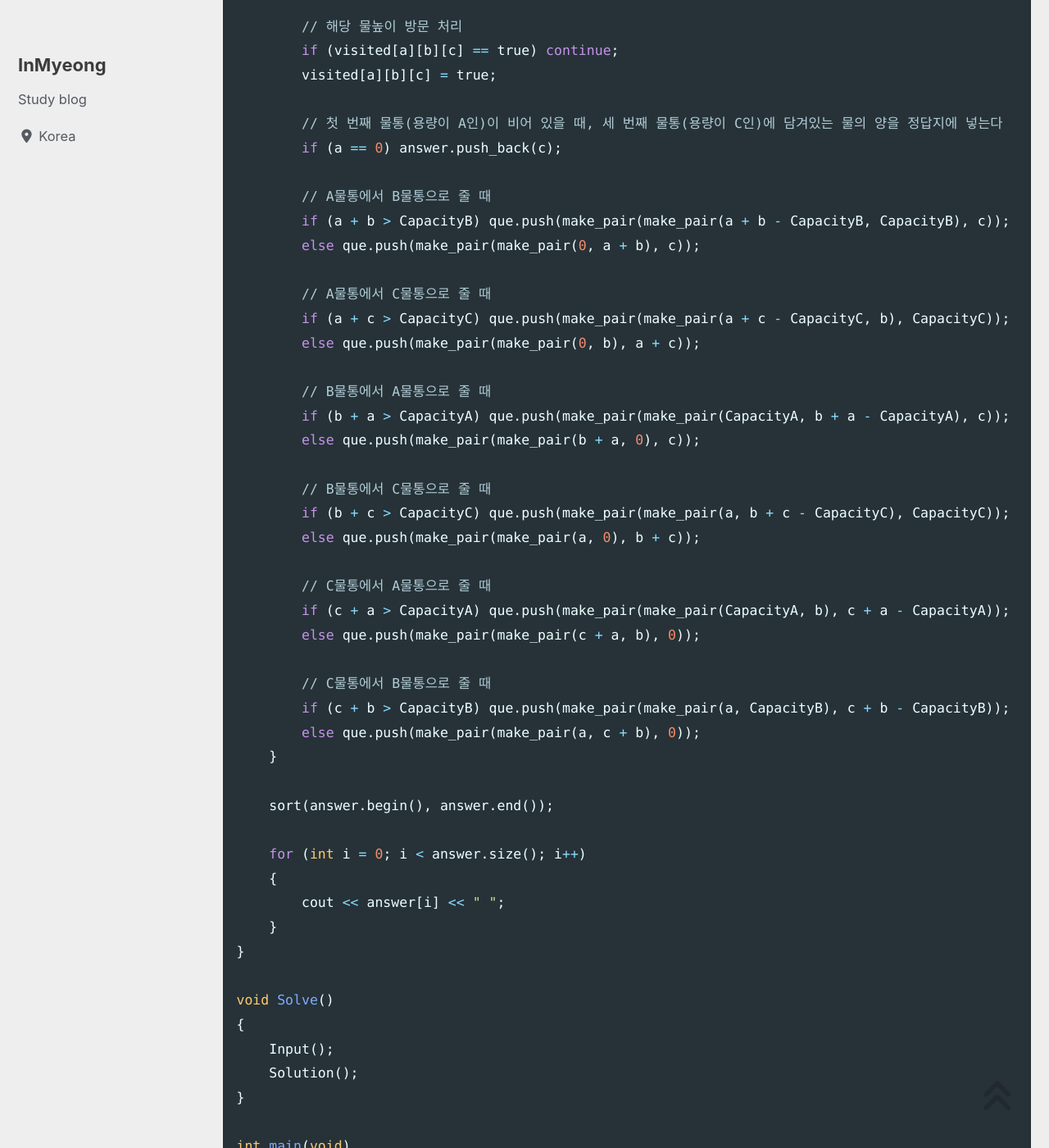
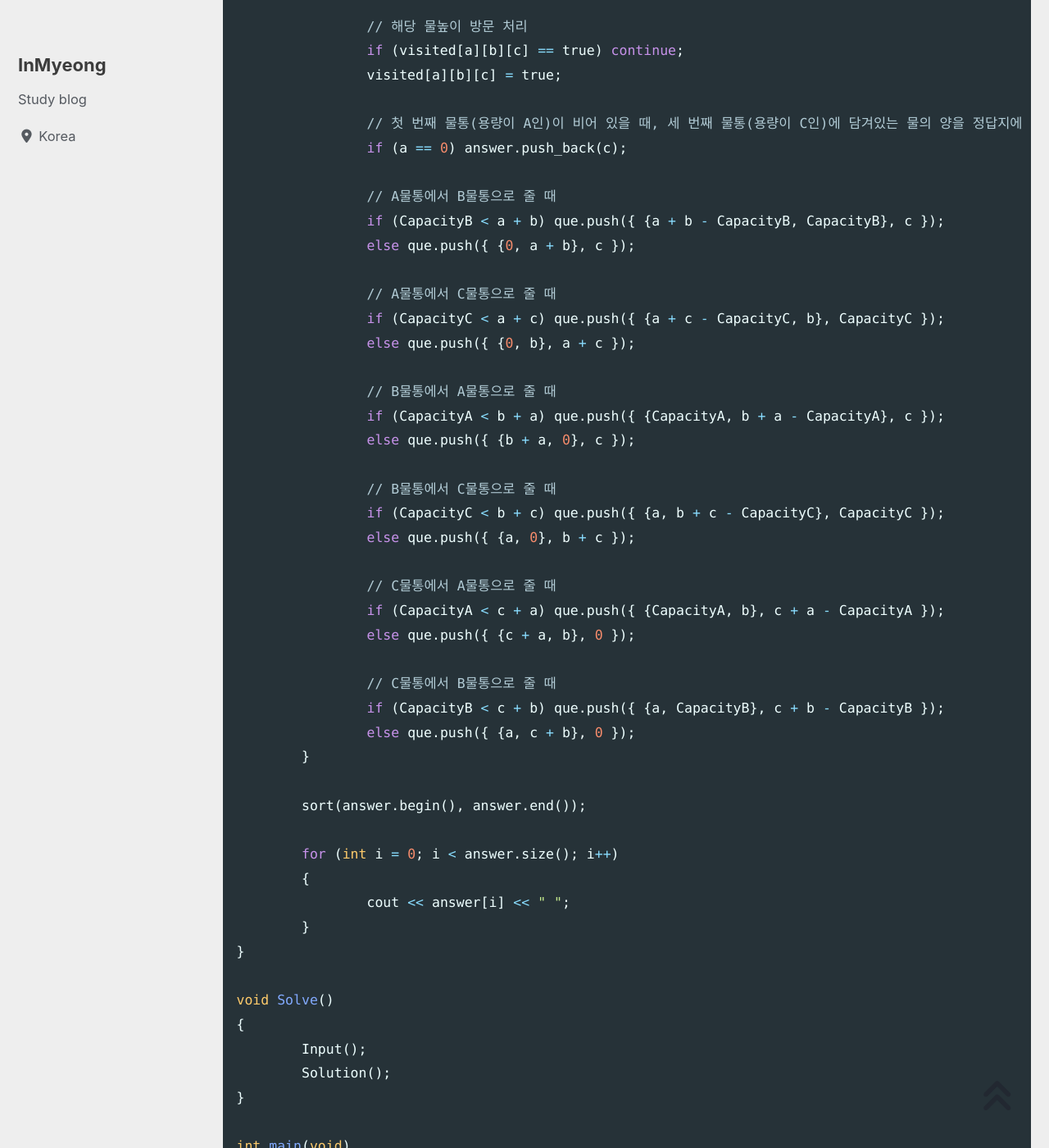
Before and after one commit to devMyeong/devMyeong.github.io, a Jekyll site: the page built from _posts/codingTest/2022-09-25-백준.md, in a window 1280 px wide and 1400 px high, scrolled down 40245 px. Shown: the whole window at 82% size. Built offline with Jekyll 4.4.1, drawn with Linux system fonts in a browser that asks for light colours; cached includes are drawn as plain includes; nearby versions of some CDN libraries; some web fonts are replaced; comment, search, counter and statistics services are not loaded; some of the changed text lies outside the part shown.

Commit message:
Chore : 수정

````diff
--- a/_posts/codingTest/2022-09-25-백준.md
+++ b/_posts/codingTest/2022-09-25-백준.md
@@ -1184,76 +1184,76 @@ vector<int> answer;
 
 void Input()
 {
-    cin >> CapacityA >> CapacityB >> CapacityC;
+	cin >> CapacityA >> CapacityB >> CapacityC;
 }
 
 void Solution()
 {
-    // 필요한 변수 초기화
-    queue<pair<pair<int, int>, int>> que;
-    que.push(make_pair(make_pair(0, 0), CapacityC));
-
-    while (!que.empty())
-    {
-        // 다음 물높이 세팅
-        int a = que.front().first.first;
-        int b = que.front().first.second;
-        int c = que.front().second;
-        que.pop();
-
-        // 해당 물높이 방문 처리
-        if (visited[a][b][c] == true) continue;
-        visited[a][b][c] = true;
-
-        // 첫 번째 물통(용량이 A인)이 비어 있을 때, 세 번째 물통(용량이 C인)에 담겨있는 물의 양을 정답지에 넣는다
-        if (a == 0) answer.push_back(c);
-
-        // A물통에서 B물통으로 줄 때
-        if (a + b > CapacityB) que.push(make_pair(make_pair(a + b - CapacityB, CapacityB), c));
-        else que.push(make_pair(make_pair(0, a + b), c));
-
-        // A물통에서 C물통으로 줄 때
-        if (a + c > CapacityC) que.push(make_pair(make_pair(a + c - CapacityC, b), CapacityC));
-        else que.push(make_pair(make_pair(0, b), a + c));
-
-        // B물통에서 A물통으로 줄 때
-        if (b + a > CapacityA) que.push(make_pair(make_pair(CapacityA, b + a - CapacityA), c));
-        else que.push(make_pair(make_pair(b + a, 0), c));
-
-        // B물통에서 C물통으로 줄 때
-        if (b + c > CapacityC) que.push(make_pair(make_pair(a, b + c - CapacityC), CapacityC));
-        else que.push(make_pair(make_pair(a, 0), b + c));
-
-        // C물통에서 A물통으로 줄 때
-        if (c + a > CapacityA) que.push(make_pair(make_pair(CapacityA, b), c + a - CapacityA));
-        else que.push(make_pair(make_pair(c + a, b), 0));
-
-        // C물통에서 B물통으로 줄 때
-        if (c + b > CapacityB) que.push(make_pair(make_pair(a, CapacityB), c + b - CapacityB));
-        else que.push(make_pair(make_pair(a, c + b), 0));
-    }
-
-    sort(answer.begin(), answer.end());
-
-    for (int i = 0; i < answer.size(); i++)
-    {
-        cout << answer[i] << " ";
-    }
+	// 필요한 변수 초기화
+	queue<pair<pair<int, int>, int>> que;
+	que.push(make_pair(make_pair(0, 0), CapacityC));
+
+	while (!que.empty())
+	{
+		// 다음 물높이 세팅
+		int a = que.front().first.first;
+		int b = que.front().first.second;
+		int c = que.front().second;
+		que.pop();
+
+		// 해당 물높이 방문 처리
+		if (visited[a][b][c] == true) continue;
+		visited[a][b][c] = true;
+
+		// 첫 번째 물통(용량이 A인)이 비어 있을 때, 세 번째 물통(용량이 C인)에 담겨있는 물의 양을 정답지에 넣는다
+		if (a == 0) answer.push_back(c);
+
+		// A물통에서 B물통으로 줄 때
+		if (CapacityB < a + b) que.push({ {a + b - CapacityB, CapacityB}, c });
+		else que.push({ {0, a + b}, c });
+
+		// A물통에서 C물통으로 줄 때
+		if (CapacityC < a + c) que.push({ {a + c - CapacityC, b}, CapacityC });
+		else que.push({ {0, b}, a + c });
+
+		// B물통에서 A물통으로 줄 때
+		if (CapacityA < b + a) que.push({ {CapacityA, b + a - CapacityA}, c });
+		else que.push({ {b + a, 0}, c });
+
+		// B물통에서 C물통으로 줄 때
+		if (CapacityC < b + c) que.push({ {a, b + c - CapacityC}, CapacityC });
+		else que.push({ {a, 0}, b + c });
+
+		// C물통에서 A물통으로 줄 때
+		if (CapacityA < c + a) que.push({ {CapacityA, b}, c + a - CapacityA });
+		else que.push({ {c + a, b}, 0 });
+
+		// C물통에서 B물통으로 줄 때
+		if (CapacityB < c + b) que.push({ {a, CapacityB}, c + b - CapacityB });
+		else que.push({ {a, c + b}, 0 });
+	}
+
+	sort(answer.begin(), answer.end());
+
+	for (int i = 0; i < answer.size(); i++)
+	{
+		cout << answer[i] << " ";
+	}
 }
 
 void Solve()
 {
-    Input();
-    Solution();
+	Input();
+	Solution();
 }
 
 int main(void)
 {
-    ios::sync_with_stdio(false); cin.tie(NULL); cout.tie(NULL);
-
-    Solve();
-
-    return 0;
+	ios::sync_with_stdio(false); cin.tie(NULL); cout.tie(NULL);
+
+	Solve();
+
+	return 0;
 }
 ```
 
````
